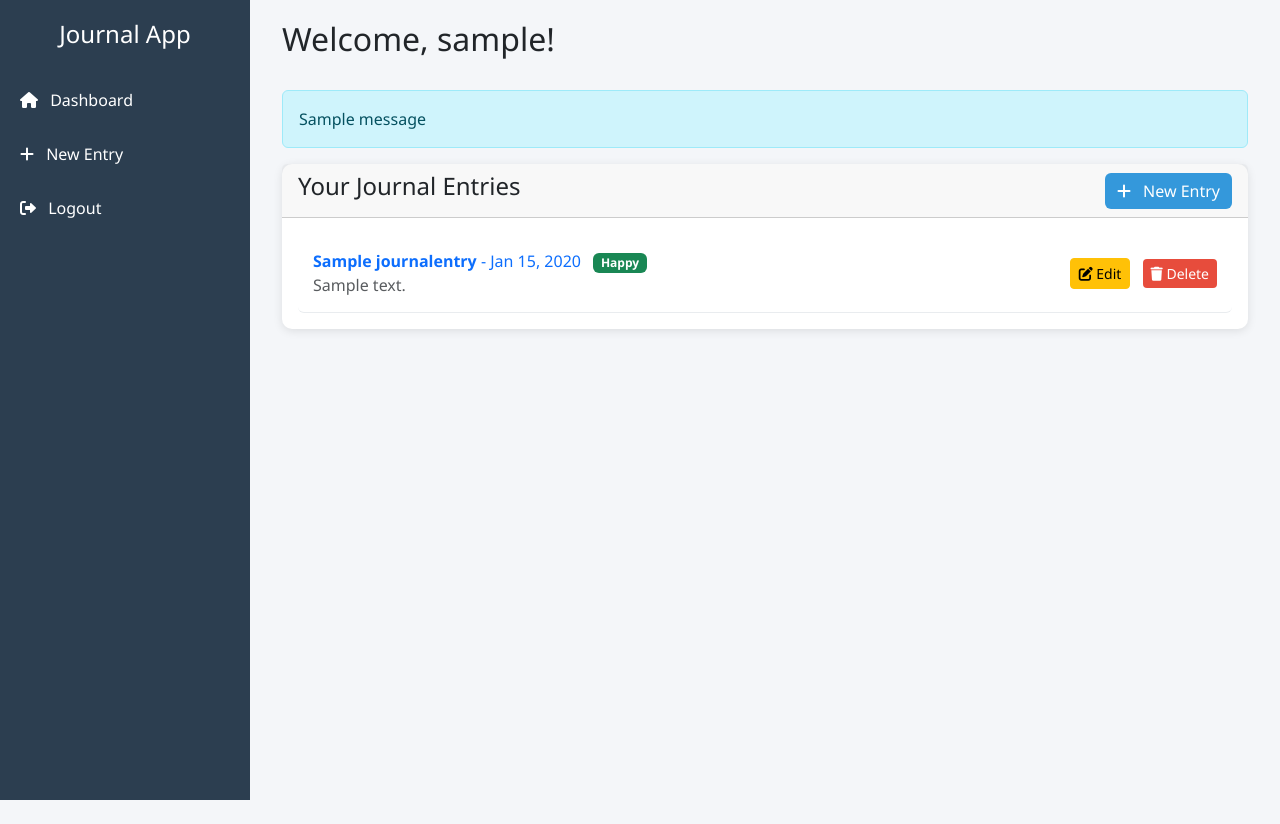
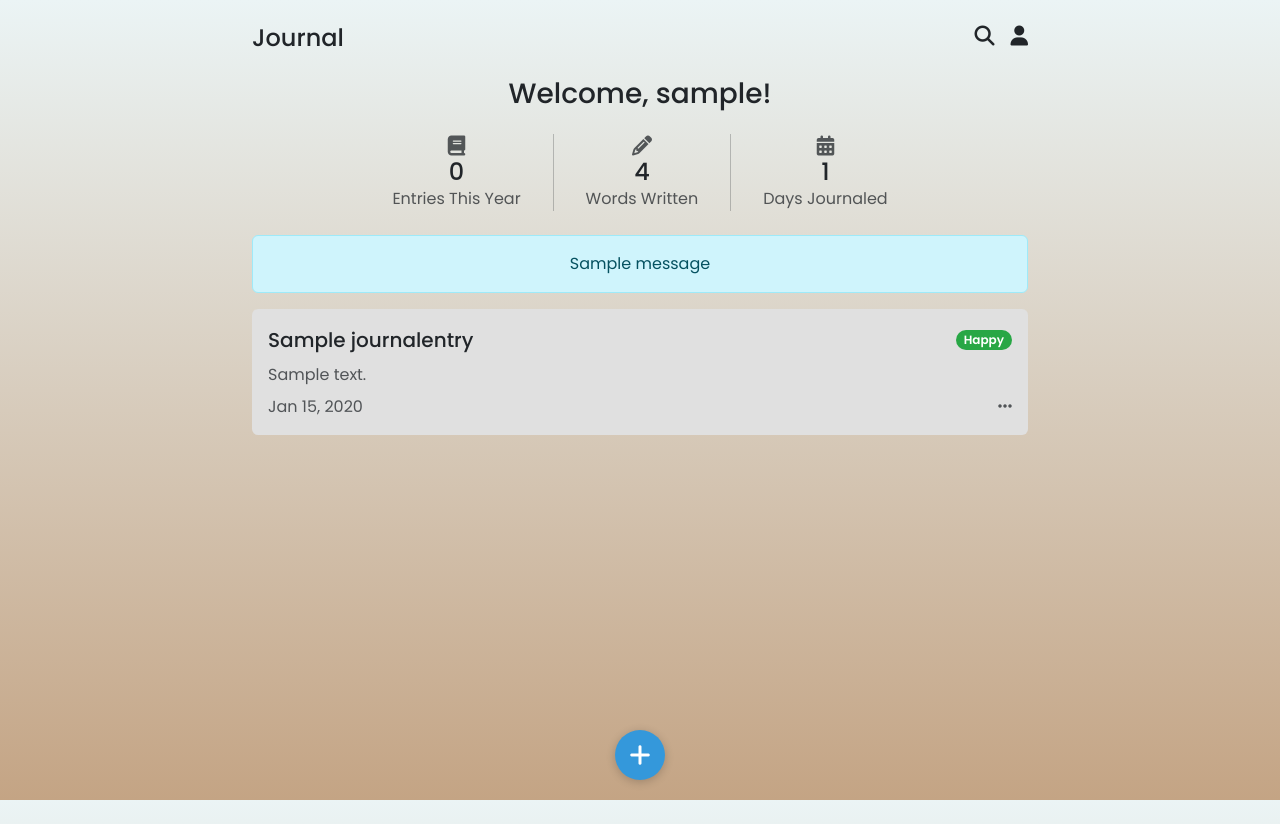
Before and after one commit to Oluwaferanmiii/journalapp, a Django app: page /dashboard/ in a window 1280 px wide. Before the commit the page ends 800 px from the top, so only its background shows below. Run offline with Django 5.2, Linux system fonts and the light colour scheme; a user stored in the database is signed in; tables that the repository leaves empty hold one stand-in row (values such as "Sample post"); one stand-in notice (Sample message) is shown.

Commit message:
final design

```diff
--- a/journal/templates/journal/dashboard.html
+++ b/journal/templates/journal/dashboard.html
@@ -1,52 +1,166 @@
-<!DOCTYPE html>
-<html lang="en">
-<head>
-    <meta charset="UTF-8">
-    <meta name="viewport" content="width=device-width, initial-scale=1.0">
-    <title>Dashboard - Journal App</title>
-    <link href="https://cdn.jsdelivr.net/npm/bootstrap@5.3.0/dist/css/bootstrap.min.css" rel="stylesheet">
-    <link href="https://cdnjs.cloudflare.com/ajax/libs/font-awesome/6.0.0-beta3/css/all.min.css" rel="stylesheet">
+{% extends 'base.html' %}
+
+{% block title %}Dashboard - Journal App{% endblock %}
+
+{% block content %}
+<div class="container my-4">
+    <!-- Header -->
+    <div class="d-flex justify-content-between align-items-center mb-4">
+        <h1 class="fs-4 fw-medium m-0">Journal</h1>
+        <div class="d-flex align-items-center gap-3">
+            <a href="{% url 'search_entries' %}" class="text-dark text-decoration-none">
+                <i class="fas fa-search fs-5"></i>
+            </a>
+            <div class="dropdown">
+                <a class="text-dark text-decoration-none" href="#" role="button" data-bs-toggle="dropdown" aria-expanded="false">
+                    <i class="fas fa-user fs-5"></i>
+                </a>
+                <ul class="dropdown-menu dropdown-menu-end">
+                    <li><a class="dropdown-item disabled" href="#">{{ user.username }}</a></li>
+                    <li><hr class="dropdown-divider"></li>
+                    <li><a class="dropdown-item" href="{% url 'logout' %}">Logout</a></li>
+                </ul>
+            </div>
+        </div>
+    </div>
+
+    <!-- Search Bar (Show only on search page) -->
+    {% if search_active %}
+        <div class="mb-4">
+            <form method="GET" action="{% url 'search_entries' %}" class="d-flex justify-content-center align-items-center gap-3">
+                <div class="input-group" style="max-width: 500px;">
+                    <input type="text" name="q" class="form-control" placeholder="Search entries..." value="{{ query }}" autofocus>
+                    <button type="submit" class="btn btn-primary">
+                        <i class="fas fa-search"></i>
+                    </button>
+                </div>
+                <a href="{% url 'dashboard' %}" class="btn btn-secondary">Cancel</a>
+            </form>
+            {% if query %}
+                <p class="text-muted mt-2">Showing results for "{{ query }}"</p>
+            {% endif %}
+        </div>
+    {% else %}
+        <!-- Welcome Message -->
+        <div class="text-center mb-4">
+            <h2 class="fs-3 fw-medium">Welcome, {{ user.username }}!</h2>
+        </div>
+
+        <!-- Statistics -->
+        <div class="d-flex justify-content-center align-items-center mb-4 gap-3 position-relative">
+            <div class="text-center">
+                <i class="fas fa-book fa-lg text-muted mb-2"></i>
+                <h3 class="fs-4 fw-medium mb-0">{{ entries_this_year }}</h3>
+                <p class="text-muted mb-0">Entries This Year</p>
+            </div>
+            <div class="vr mx-3"></div>
+            <div class="text-center">
+                <i class="fas fa-pencil-alt fa-lg text-muted mb-2"></i>
+                <h3 class="fs-4 fw-medium mb-0">{{ total_words }}</h3>
+                <p class="text-muted mb-0">Words Written</p>
+            </div>
+            <div class="vr mx-3"></div>
+            <div class="text-center">
+                <i class="fas fa-calendar-alt fa-lg text-muted mb-2"></i>
+                <h3 class="fs-4 fw-medium mb-0">{{ days_journaled }}</h3>
+                <p class="text-muted mb-0">Days Journaled</p>
+            </div>
+        </div>
+    {% endif %}
+
+    <!-- Messages -->
+    {% if messages %}
+        <div class="alert alert-info text-center">
+            {% for message in messages %}
+                {{ message }}
+            {% endfor %}
+        </div>
+    {% endif %}
+
+    <!-- Entries List -->
+    <div class="entries-list">
+        {% if entries %}
+            {% for entry in entries %}
+                <div class="entry-container mx-auto mb-3 p-3 rounded">
+                    <div class="d-flex justify-content-between align-items-center mb-2">
+                        <div class="entry-title fw-medium fs-5">{{ entry.title }}</div>
+                        <span class="badge rounded-pill mood-{{ entry.mood|lower }}">{{ entry.mood }}</span>
+                    </div>
+                    <div class="entry-content text-muted mb-2 text-truncate">
+                        {{ entry.content|truncatewords:10 }}
+                    </div>
+                    <div class="d-flex justify-content-between align-items-center text-muted">
+                        <span class="fs-6">{{ entry.created_at|date:"M d, Y" }}</span>
+                        <div class="dropdown">
+                            <span class="options" data-bs-toggle="dropdown" aria-expanded="false">
+                                <i class="fas fa-ellipsis-h"></i>
+                            </span>
+                            <ul class="dropdown-menu">
+                                <li><a class="dropdown-item" href="{% url 'entry' entry.id %}">Edit</a></li>
+                                <li>
+                                    <form method="POST" action="{% url 'delete_entry' entry.id %}" style="display:inline;">
+                                        {% csrf_token %}
+                                        <button type="submit" class="dropdown-item" onclick="return confirm('Are you sure you want to delete this entry?');">
+                                            Delete
+                                        </button>
+                                    </form>
+                                </li>
+                            </ul>
+                        </div>
+                    </div>
+                </div>
+            {% endfor %}
+        {% else %}
+            <p class="text-muted text-center">
+                {% if search_active %}
+                    No entries found for your search.
+                {% else %}
+                    No entries yet. Start writing!
+                {% endif %}
+            </p>
+        {% endif %}
+    </div>
+
+    <!-- New Entry Button -->
+    <a href="{% url 'entry' %}" class="new-entry-btn">
+        <i class="fas fa-plus"></i>
+    </a>
+</div>
+
 <style>
-        body {
-            background-color: #f4f6f9;
-            font-family: 'Segoe UI', Tahoma, Geneva, Verdana, sans-serif;
+    .container {
+        max-width: 800px;
     }
-        .sidebar {
-            background-color: #2c3e50;
+    .entry-container {
+        background-color: #E0E0E0;
+        max-width: 100%;
+    }
+    .entry-container.blur {
+        filter: blur(2px);
+    }
+    .new-entry-btn {
+        position: fixed;
+        bottom: 20px;
+        left: 50%;
+        transform: translateX(-50%);
+        background-color: #3498db;
         color: white;
-            height: 100vh;
-            position: fixed;
-            top: 0;
-            left: 0;
-            width: 250px;
-            padding-top: 20px;
+        width: 50px;
+        height: 50px;
+        border-radius: 50%;
+        display: flex;
+        justify-content: center;
+        align-items: center;
+        font-size: 1.5rem;
+        text-decoration: none;
+        box-shadow: 0 2px 10px rgba(0, 0, 0, 0.2);
+        z-index: 1000;
     }
-        .sidebar a {
-            color: white;
-            padding: 15px 20px;
-            display: block;
-            text-decoration: none;
+    .new-entry-btn:hover {
+        background-color: #2980b9;
     }
-        .sidebar a:hover {
-            background-color: #34495e;
-        }
-        .main-content {
-            margin-left: 250px;
-            padding: 20px;
-        }
-        .card {
-            border: none;
-            border-radius: 10px;
-            box-shadow: 0 2px 10px rgba(0, 0, 0, 0.1);
-        }
-        .list-group-item {
-            border: none;
-            border-bottom: 1px solid #e9ecef;
-            padding: 15px;
-            transition: background-color 0.3s;
-        }
-        .list-group-item:hover {
-            background-color: #f8f9fa;
+    .entries-list {
+        padding-bottom: 80px; /* Space for the fixed button */
     }
     .btn-primary {
         background-color: #3498db;
@@ -55,81 +169,40 @@
     .btn-primary:hover {
         background-color: #2980b9;
     }
-        .btn-danger {
-            background-color: #e74c3c;
-            border: none;
+    /* Mood badge styles */
+    .mood-happy {
+        background-color: #28a745; /* Green for Happy */
+        color: white;
     }
-        .btn-danger:hover {
-            background-color: #c0392b;
+    .mood-sad {
+        background-color: #007bff; /* Blue for Sad */
+        color: white;
+    }
+    .mood-neutral {
+        background-color: #6c757d; /* Gray for Neutral */
+        color: white;
+    }
+    .badge {
+        font-size: 0.75rem;
+        padding: 0.25rem 0.5rem;
     }
 </style>
-</head>
-<body>
-    <!-- Sidebar -->
-    <div class="sidebar">
-        <h4 class="text-center mb-4">Journal App</h4>
-        <a href="{% url 'dashboard' %}"><i class="fas fa-home me-2"></i> Dashboard</a>
-        <a href="{% url 'entry' %}"><i class="fas fa-plus me-2"></i> New Entry</a>
-        <a href="{% url 'logout' %}"><i class="fas fa-sign-out-alt me-2"></i> Logout</a>
-    </div>
 
-    <!-- Main Content -->
-    <div class="main-content">
-        <div class="container-fluid">
-            <!-- Header -->
-            <div class="d-flex justify-content-between align-items-center mb-4">
-                <h2>Welcome, {{ user.username }}!</h2>
-            </div>
+<script>
+    // Add blur effect to entries near the bottom
+    window.addEventListener('scroll', function() {
+        const entries = document.querySelectorAll('.entry-container');
+        const windowHeight = window.innerHeight;
+        const newEntryBtnHeight = 70; // Approximate height of the button + margin
 
-            <!-- Messages -->
-            {% if messages %}
-                <div class="alert alert-info">
-                    {% for message in messages %}
-                        {{ message }}
-                    {% endfor %}
-                </div>
-            {% endif %}
-
-            <!-- Entries List -->
-            <div class="card">
-                <div class="card-header d-flex justify-content-between align-items-center">
-                    <h4>Your Journal Entries</h4>
-                    <a href="{% url 'entry' %}" class="btn btn-primary"><i class="fas fa-plus me-2"></i> New Entry</a>
-                </div>
-                <div class="card-body">
-                    {% if entries %}
-                        <ul class="list-group">
-                            {% for entry in entries %}
-                                <li class="list-group-item d-flex justify-content-between align-items-center">
-                                    <div>
-                                        <a href="{% url 'entry' entry.id %}" class="text-decoration-none">
-                                            <strong>{{ entry.title }}</strong> - {{ entry.created_at|date:"M d, Y" }}
-                                            <span class="badge bg-{% if entry.mood == 'Happy' %}success{% elif entry.mood == 'Sad' %}danger{% else %}secondary{% endif %} ms-2">
-                                                {{ entry.mood }}
-                                            </span>
-                                        </a>
-                                        <p class="text-muted mb-0">{{ entry.content|truncatewords:10 }}</p>
-                                    </div>
-                                    <div>
-                                        <a href="{% url 'entry' entry.id %}" class="btn btn-sm btn-warning me-2"><i class="fas fa-edit"></i> Edit</a>
-                                        <form method="POST" action="{% url 'delete_entry' entry.id %}" style="display:inline;">
-                                            {% csrf_token %}
-                                            <button type="submit" class="btn btn-sm btn-danger" onclick="return confirm('Are you sure you want to delete this entry?');">
-                                                <i class="fas fa-trash"></i> Delete
-                                            </button>
-                                        </form>
-                                    </div>
-                                </li>
-                            {% endfor %}
-                        </ul>
-                    {% else %}
-                        <p class="text-muted">No entries yet. Start writing!</p>
-                    {% endif %}
-                </div>
-            </div>
-        </div>
-    </div>
-
-    <script src="https://cdn.jsdelivr.net/npm/bootstrap@5.3.0/dist/js/bootstrap.bundle.min.js"></script>
-</body>
-</html>
+        entries.forEach(entry => {
+            const rect = entry.getBoundingClientRect();
+            if (rect.bottom > windowHeight - newEntryBtnHeight) {
+                entry.classList.add('blur');
+            } else {
+                entry.classList.remove('blur');
+            }
+        });
+    });
+</script>
+{% endblock %}
--- a/journal/views.py
+++ b/journal/views.py
@@ -6,6 +6,8 @@ from django.contrib import messages
 from .models import JournalEntry
 from .forms import JournalEntryForm
 from django.db.models import Q
+from datetime import datetime
+import re
 
 
 def register_user(request):
@@ -49,7 +51,29 @@ def logout_user(request):
 def dashboard_view(request):
     entries = JournalEntry.objects.filter(
         user=request.user).order_by('-created_at')
-    return render(request, 'journal/dashboard.html', {'entries': entries})
+
+    # Calculate statistics
+    current_year = datetime.now().year  # 2025
+    entries_this_year = entries.filter(created_at__year=current_year).count()
+
+    # Words Written: Count total words in title + content
+    total_words = 0
+    for entry in entries:
+        title_words = len(re.findall(r'\w+', entry.title)
+                          ) if entry.title else 0
+        content_words = len(re.findall(r'\w+', entry.content)
+                            ) if entry.content else 0
+        total_words += title_words + content_words
+
+    # Days Journaled: Count unique days with entries
+    unique_days = len(set(entry.created_at.date() for entry in entries))
+
+    return render(request, 'journal/dashboard.html', {
+        'entries': entries,
+        'entries_this_year': entries_this_year,
+        'total_words': total_words,
+        'days_journaled': unique_days,
+    })
 
 
 @login_required
@@ -106,13 +130,28 @@ def delete_entry_view(request, entry_id):
 @login_required
 def search_entries_view(request):
     query = request.GET.get('q', '')
-    entries = JournalEntry.objects.filter(Q(title__icontains=query) | Q(
-        content__icontains=query), user=request.user).order_by('-created_at')
-    return render(request, 'journal/dashboard.html', {'entries': entries, 'query': query})
+    entries = JournalEntry.objects.filter(
+        Q(title__icontains=query) | Q(content__icontains=query),
+        user=request.user
+    ).order_by('-created_at')
+    return render(request, 'journal/dashboard.html', {
+        'entries': entries,
+        'query': query,
+        'search_active': True,  # Add flag to indicate search page
+        'entries_this_year': entries.filter(created_at__year=datetime.now().year).count(),
+        'total_words': sum(len(re.findall(r'\w+', entry.title)) + len(re.findall(r'\w+', entry.content or '')) for entry in entries),
+        'days_journaled': len(set(entry.created_at.date() for entry in entries)),
+    })
 
 
 @login_required
 def filter_by_mood_view(request, mood):
     entries = JournalEntry.objects.filter(
         user=request.user, mood=mood).order_by('-created_at')
-    return render(request, 'journal/dashboard.html', {'entries': entries, 'mood_filter': mood})
+    return render(request, 'journal/dashboard.html', {
+        'entries': entries,
+        'mood_filter': mood,
+        'entries_this_year': entries.filter(created_at__year=datetime.now().year).count(),
+        'total_words': sum(len(re.findall(r'\w+', entry.title)) + len(re.findall(r'\w+', entry.content or '')) for entry in entries),
+        'days_journaled': len(set(entry.created_at.date() for entry in entries)),
+    })
--- a/templates/base.html
+++ b/templates/base.html
@@ -1,3 +1,4 @@
+<!-- journal/templates/base.html -->
 {% load static %}
 <!DOCTYPE html>
 <html lang="en">
@@ -6,24 +7,14 @@
     <meta http-equiv="X-UA-Compatible" content="IE=edge">
     <meta name="viewport" content="width=device-width, initial-scale=1.0">
     <title>{% block title %}{% endblock title %}</title>
-   <link href="https://cdn.jsdelivr.net/npm/bootstrap@5.0.2/dist/css/bootstrap.min.css" rel="stylesheet" integrity="sha384-EVSTQN3/azprG1Anm3QDgpJLIm9Nao0Yz1ztcQTwFspd3yD65VohhpuuCOmLASjC" crossorigin="anonymous">
-   <script src="https://cdn.jsdelivr.net/npm/bootstrap@5.0.2/dist/js/bootstrap.bundle.min.js" integrity="sha384-MrcW6ZMFYlzcLA8Nl+NtUVF0sA7MsXsP1UyJoMp4YLEuNSfAP+JcXn/tWtIaxVXM" crossorigin="anonymous"></script>
-   <script src="https://code.jquery.com/jquery-3.6.0.slim.min.js"></script>
-   <script src="https://cdnjs.cloudflare.com/ajax/libs/twitter-bootstrap/4.6.0/js/bootstrap.min.js"></script>
-   <link rel="stylesheet" href="https://cdnjs.cloudflare.com/ajax/libs/font-awesome/6.4.0/css/all.min.css" integrity="sha512-iecdLmaskl7CVkqkXNQ/ZH/XLlvWZOJyj7Yy7tcenmpD1ypASozpmT/E0iPtmFIB46ZmdtAc9eNBvH0H/ZpiBw==" crossorigin="anonymous" referrerpolicy="no-referrer" />
-    <!-- Add this in the <head> section -->
+    <!-- Use only Bootstrap 5.3.0 -->
     <link href="https://cdn.jsdelivr.net/npm/bootstrap@5.3.0/dist/css/bootstrap.min.css" rel="stylesheet">
     <script src="https://cdn.jsdelivr.net/npm/bootstrap@5.3.0/dist/js/bootstrap.bundle.min.js"></script>
-
-
-</head>
-<body>
-   {% block content %}
-
-   {% endblock content %}
+    <!-- Font Awesome -->
+    <link rel="stylesheet" href="https://cdnjs.cloudflare.com/ajax/libs/font-awesome/6.4.0/css/all.min.css" integrity="sha512-iecdLmaskl7CVkqkXNQ/ZH/XLlvWZOJyj7Yy7tcenmpD1ypASozpmT/E0iPtmFIB46ZmdtAc9eNBvH0H/ZpiBw==" crossorigin="anonymous" referrerpolicy="no-referrer" />
+    <!-- Add Poppins font for consistency -->
+    <link href="https://fonts.googleapis.com/css2?family=Poppins:wght@300;400;500;600&display=swap" rel="stylesheet">
     <style>
-
-
         body {
             background: linear-gradient(180deg, #ebf4f5, #C4A484);
             background-size: 100% 100%;
@@ -31,8 +22,15 @@
             background-attachment: fixed;
             background-position: center;
             background-size: cover;
+            font-family: 'Poppins', sans-serif; /* Add Poppins font */
+            margin: 0;
+            padding: 0;
+            min-height: 100vh;
         }
-
     </style>
+</head>
+<body>
+    {% block content %}
+    {% endblock content %}
 </body>
 </html>
```
Also changed, not shown: journal/templates/journal/entry.html (+96 -128 lines). Lines whose indentation alone changed are shown as unchanged.
